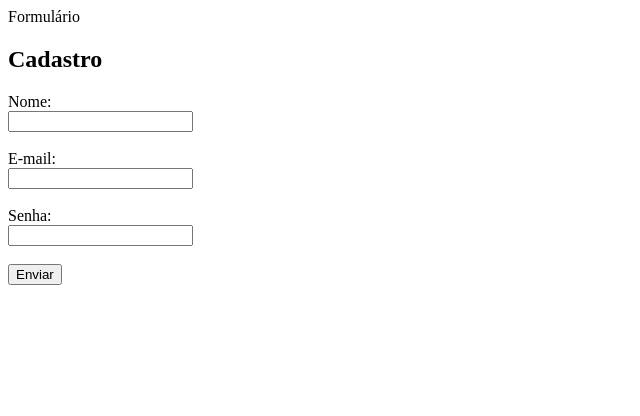
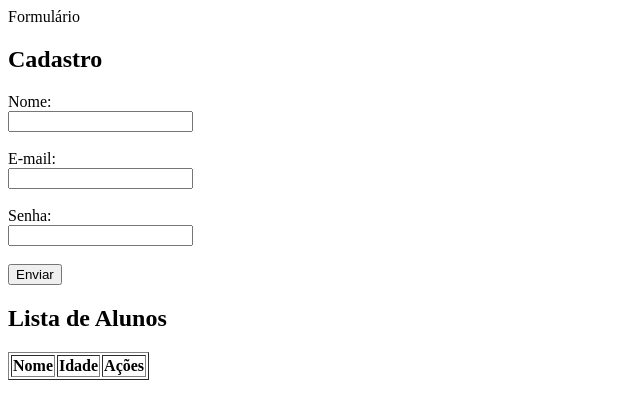
Before and after one commit to pietroppi/projeto_3A, a plain HTML site: page index.html in a window 1280 px wide. Shown: the whole page, without its empty margins (0-640 px from the left). Drawn offline with Linux system fonts and the light colour scheme.

Commit message:
crie tabela de alunos

```diff
--- a/index.html
+++ b/index.html
@@ -32,5 +32,18 @@
 
     </form>
 
+    <h2>Lista de Alunos</h2>
+
+    <table border="1">
+        <tr>
+            <th>Nome</th>
+            <th>Idade</th>
+            <th>Ações</th>
+        </tr>
+    </table>
+
 </body>
 </html>
+
+</body>
+</html>
```
